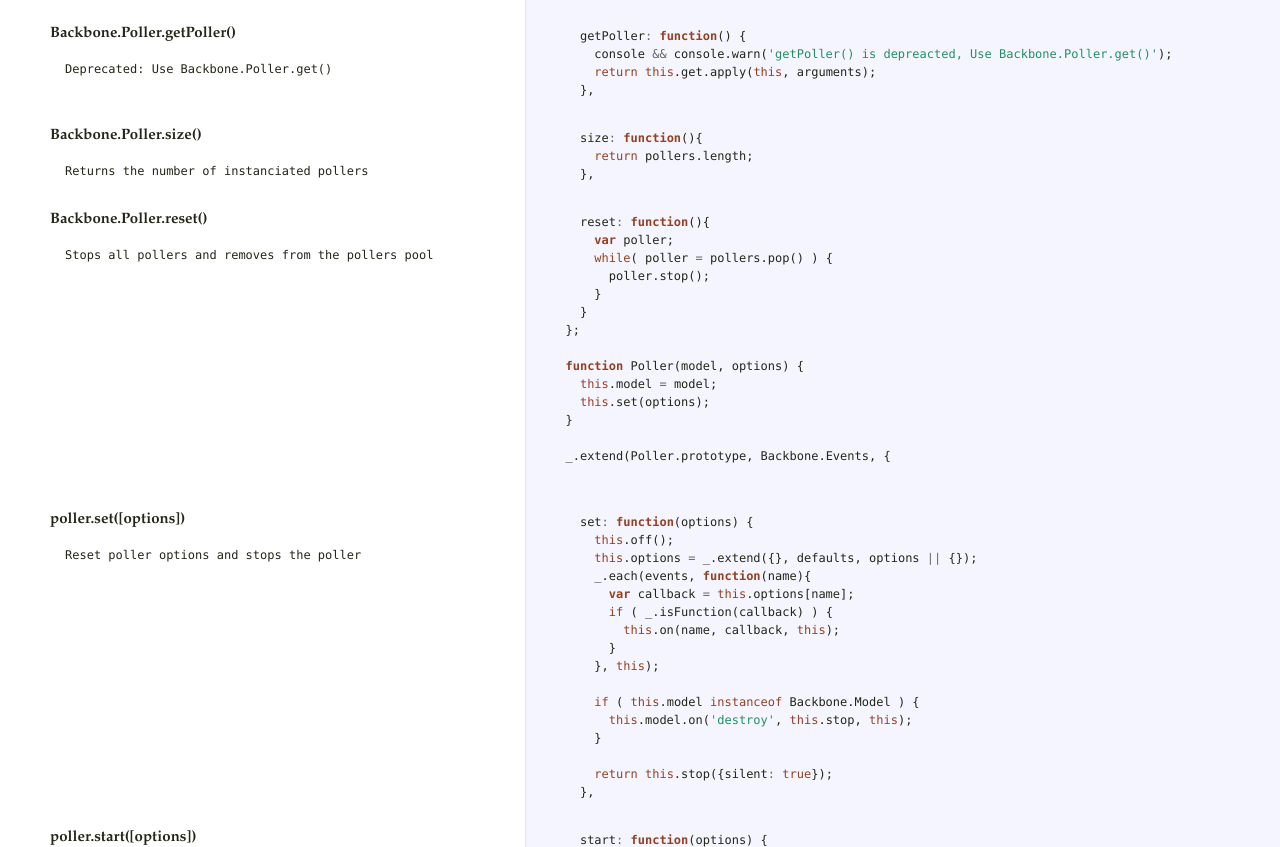
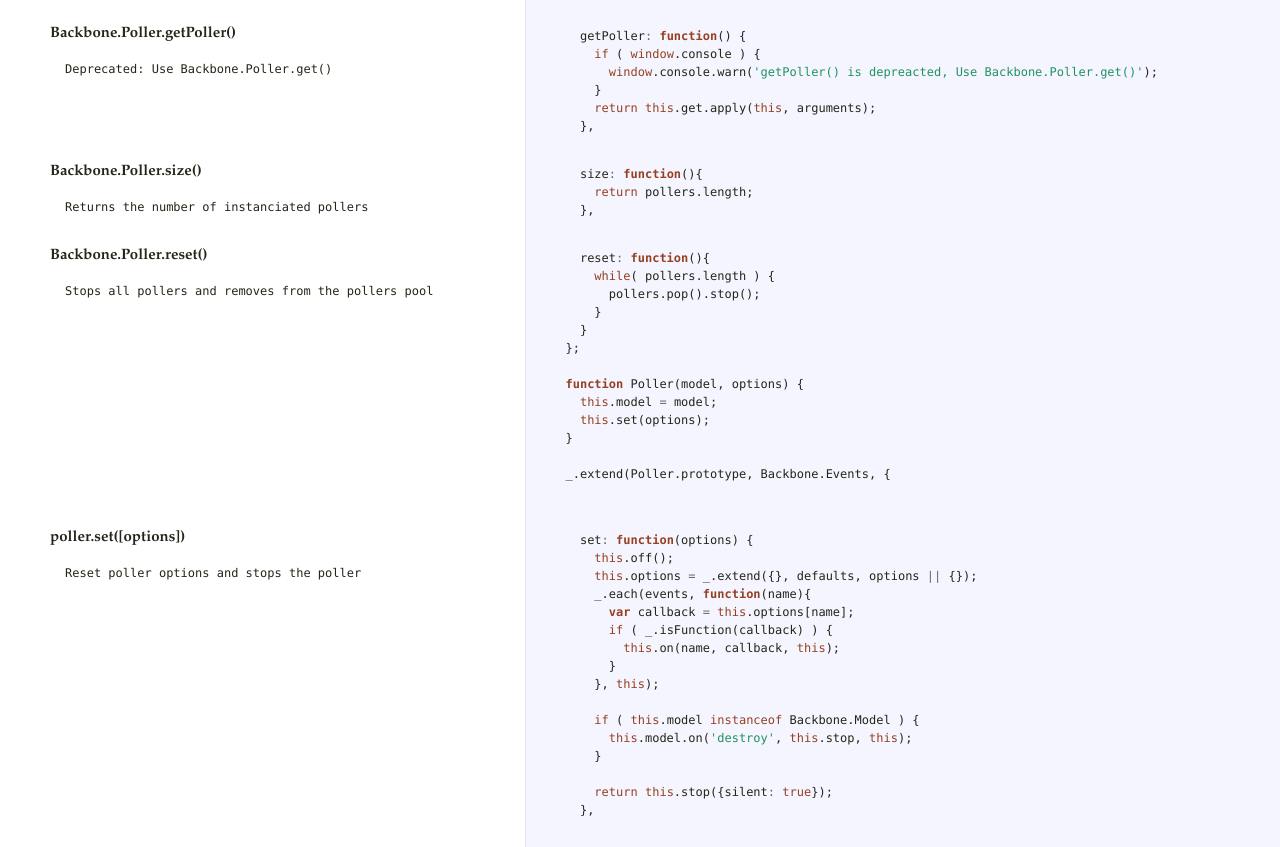
Before and after one commit to uzikilon/backbone-poller, a website: page index.html in a window 1280 px wide. Shown: the part 897-1744 px from the top of the page. Drawn offline with Linux system fonts and the light colour scheme.

Commit message:
docco docs update

```diff
--- a/index.html
+++ b/index.html
@@ -45,7 +45,9 @@
 <pre>
 Deprecated: Use Backbone.Poller.get()
 </pre>             </td>             <td class="code">               <div class="highlight"><pre>    <span class="nx">getPoller</span><span class="o">:</span> <span class="kd">function</span><span class="p">()</span> <span class="p">{</span>
-      <span class="nx">console</span> <span class="o">&amp;&amp;</span> <span class="nx">console</span><span class="p">.</span><span class="nx">warn</span><span class="p">(</span><span class="s1">&#39;getPoller() is depreacted, Use Backbone.Poller.get()&#39;</span><span class="p">);</span>
+      <span class="k">if</span> <span class="p">(</span> <span class="nb">window</span><span class="p">.</span><span class="nx">console</span> <span class="p">)</span> <span class="p">{</span>
+        <span class="nb">window</span><span class="p">.</span><span class="nx">console</span><span class="p">.</span><span class="nx">warn</span><span class="p">(</span><span class="s1">&#39;getPoller() is depreacted, Use Backbone.Poller.get()&#39;</span><span class="p">);</span>
+      <span class="p">}</span>
       <span class="k">return</span> <span class="k">this</span><span class="p">.</span><span class="nx">get</span><span class="p">.</span><span class="nx">apply</span><span class="p">(</span><span class="k">this</span><span class="p">,</span> <span class="nx">arguments</span><span class="p">);</span>
     <span class="p">},</span></pre></div>             </td>           </tr>                               <tr id="section-6">             <td class="docs">               <div class="pilwrap">                 <a class="pilcrow" href="#section-6">&#182;</a>               </div>               <p><strong>Backbone.Poller.size()</strong></p>
 
@@ -58,9 +60,8 @@
 <pre>
 Stops all pollers and removes from the pollers pool
 </pre>             </td>             <td class="code">               <div class="highlight"><pre>    <span class="nx">reset</span><span class="o">:</span> <span class="kd">function</span><span class="p">(){</span>
-      <span class="kd">var</span> <span class="nx">poller</span><span class="p">;</span>
-      <span class="k">while</span><span class="p">(</span> <span class="nx">poller</span> <span class="o">=</span> <span class="nx">pollers</span><span class="p">.</span><span class="nx">pop</span><span class="p">()</span> <span class="p">)</span> <span class="p">{</span>
-        <span class="nx">poller</span><span class="p">.</span><span class="nx">stop</span><span class="p">();</span>
+      <span class="k">while</span><span class="p">(</span> <span class="nx">pollers</span><span class="p">.</span><span class="nx">length</span> <span class="p">)</span> <span class="p">{</span>
+        <span class="nx">pollers</span><span class="p">.</span><span class="nx">pop</span><span class="p">().</span><span class="nx">stop</span><span class="p">();</span>
       <span class="p">}</span>
     <span class="p">}</span>
   <span class="p">};</span>
```
